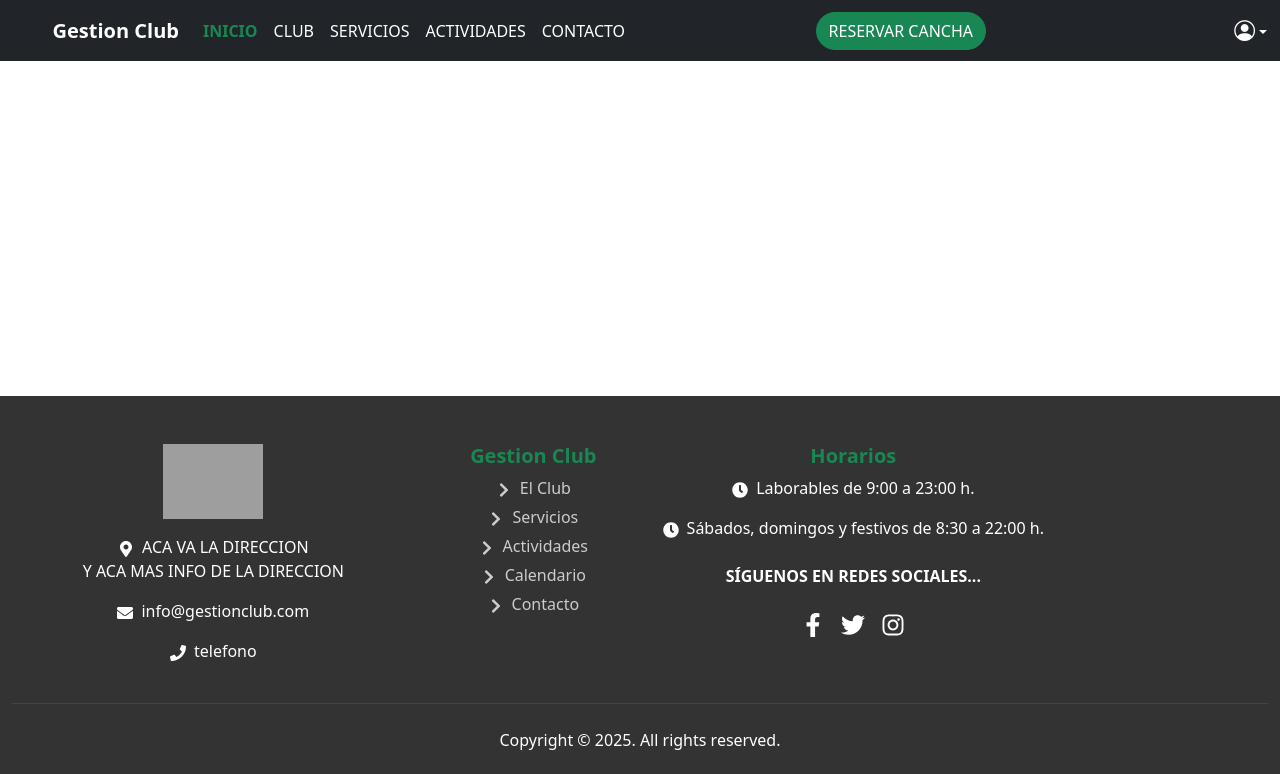
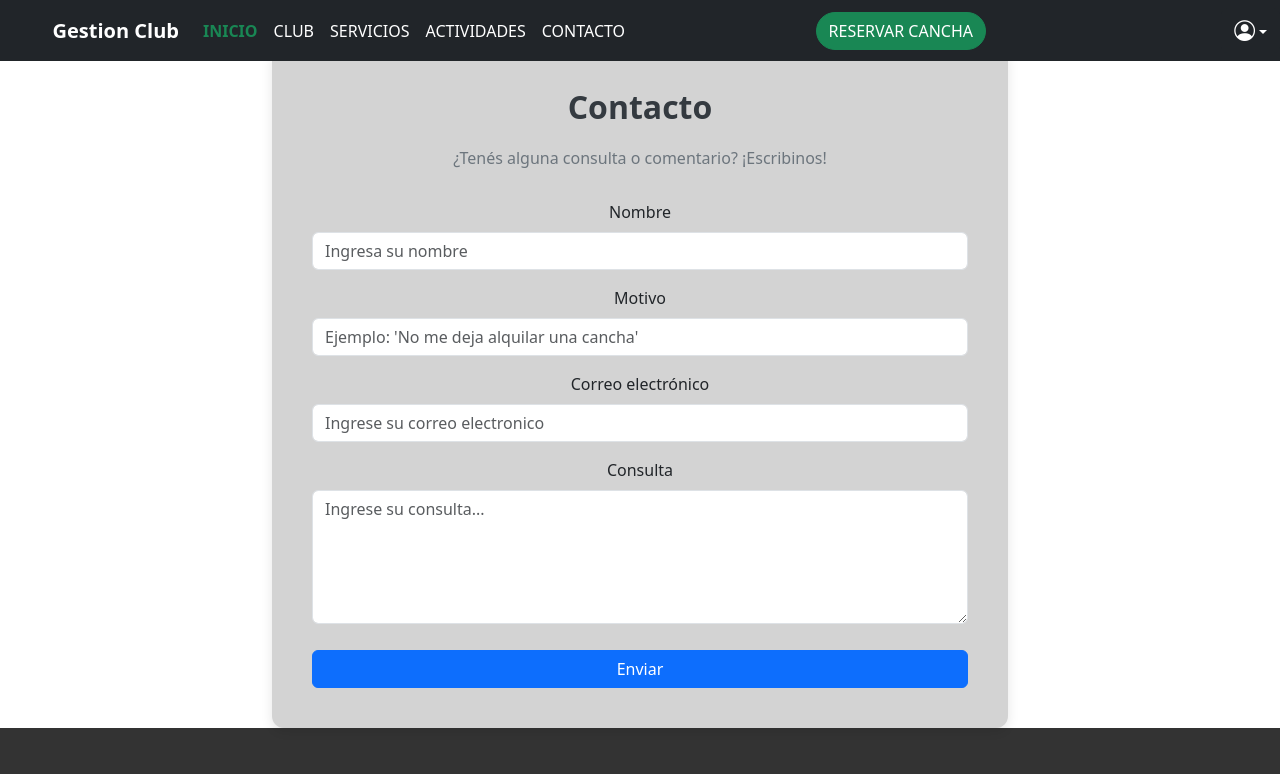
Before and after one commit to Juarba/Front-end-GestionClub, a React (Vite) app in the folder GestionClub/: page /aboutUs in a window 1280 px wide. Shown: the top 774 px of the page. Built offline with nearby package versions, Linux system fonts and the light colour scheme; sample sign-in values are in the browser's storage; grey boxes are pictures that could not be loaded.

Commit message:
Crear vista CONTACTO

```diff
--- a/GestionClub/package.json
+++ b/GestionClub/package.json
@@ -10,6 +10,7 @@
     "preview": "vite preview"
   },
   "dependencies": {
+    "@emailjs/browser": "^4.4.1",
     "bootstrap": "^5.3.5",
     "bootstrap-icons": "^1.13.1",
     "jwt-decode": "^4.0.0",
--- a/GestionClub/src/App.jsx
+++ b/GestionClub/src/App.jsx
@@ -8,6 +8,8 @@ import MainPage from './components/mainPage/MainPage';
 import LoginPage from './components/loginPage/LoginPage';
 import RegisterPage from './components/registerPage/RegisterPage';
 import AboutUs from './components/aboutUs/AboutUs';
+import ClubPage from './components/clubPage/clubPage';
+import ServicePage from './components/servicePage/servicePage';
 import BookingPage from './components/bookingPage/BookingPage';
 import UserCenterPage from './components/userCenter/UserCenterPage';
 
@@ -48,6 +50,26 @@ function App() {
       )
     },
     {
+      path: "/clubPage",
+      element: (
+        <PrivateRoute>
+          <Layout>
+            <ClubPage />
+          </Layout>
+        </PrivateRoute>
+      )
+    },
+    {
+      path: "/servicePage",
+      element: (
+        <PrivateRoute>
+          <Layout>
+            <ServicePage />
+          </Layout>
+        </PrivateRoute>
+      )
+    },
+    {
       path: "/booking",
       element: (
         <PrivateRoute>
--- /dev/null
+++ b/GestionClub/src/components/aboutUs/AboutUs.css
@@ -0,0 +1,26 @@
+.contact-container {
+    background-color: lightgrey;
+    border-radius: 12px;
+    padding: 40px;
+    box-shadow: 0 4px 12px rgba(0, 0, 0, 0.1);
+    }
+
+.contact-title {
+    font-weight: bold;
+    margin-bottom: 20px;
+    color: #343a40;
+}
+
+.contact-description {
+    margin-bottom: 30px;
+    color: #6c757d;
+}
+
+.contact-form label {
+    font-weight: 500;
+}
+
+.contact-form button {
+    width: 100%;
+    margin-top: 10px;
+}
--- a/GestionClub/src/components/aboutUs/AboutUs.jsx
+++ b/GestionClub/src/components/aboutUs/AboutUs.jsx
@@ -1,9 +1,119 @@
-import React from 'react'
+import React, { useState, useRef } from 'react';
+import { Container, Row, Col, Form, Button, Alert } from 'react-bootstrap';
+import emailjs from '@emailjs/browser';
+
+import './AboutUs.css';
 
 const AboutUs = () => {
+  const [formData, setFormData] = useState({
+    user_name: '',
+    reason: '',
+    user_email: '',
+    message: '',
+  });
+
+  const [submitted, setSubmitted] = useState(false);
+
+  const handleChange = (e) => {
+    setFormData({
+      ...formData,
+      [e.target.name]: e.target.value,
+    });
+    setSubmitted(false);
+  };
+
+  const form = useRef();
+
+  const sendEmail = (e) => {
+    e.preventDefault();
+
+    emailjs
+      .sendForm('service_s2q1y9g', 'template_m8z7d98', form.current, {
+        publicKey: 'iJr3FGss8mPjEtx2E',
+      })
+      .then(
+        () => {
+          console.log('SUCCESS!');
+          setSubmitted(true);
+          setFormData({ user_name: '', reason: '', user_email: '', message: '' });
+        },
+        (error) => {
+          console.log('FAILED...', error.text);
+        },
+      );
+    };
+
   return (
-    <div>AboutUs</div>
-  )
-}
+  <Container className="mt-5">
+    <Row className="justify-content-center">
+      <Col md={8}>
+        <div className="contact-container">
+          <h2 className="contact-title">Contacto</h2>
+          <p className="contact-description">
+            ¿Tenés alguna consulta o comentario? ¡Escribinos!
+          </p>
 
-export default AboutUs
+          {submitted && <Alert variant="success">¡Gracias por tu mensaje!</Alert>}
+
+          <Form  ref={form} onSubmit={sendEmail} className="contact-form">
+            <Form.Group className="mb-3" controlId="formName">
+              <Form.Label>Nombre</Form.Label>
+              <Form.Control
+                type="text"
+                name="user_name"
+                value={formData.user_name}
+                onChange={handleChange}
+                placeholder="Ingresa su nombre"
+                required
+              />
+            </Form.Group>
+
+            <Form.Group className="mb-3" controlId="formReason">
+              <Form.Label>Motivo</Form.Label>
+              <Form.Control
+                type="text"
+                name="reason"
+                value={formData.reason}
+                onChange={handleChange}
+                placeholder="Ejemplo: 'No me deja alquilar una cancha' "
+                required
+              />
+            </Form.Group>
+
+            <Form.Group className="mb-3" controlId="formEmail">
+              <Form.Label>Correo electrónico</Form.Label>
+              <Form.Control
+                type="email"
+                name="user_email"
+                value={formData.user_email}
+                onChange={handleChange}
+                placeholder="Ingrese su correo electronico"
+                required
+              />
+            </Form.Group>
+
+            <Form.Group className="mb-3" controlId="formMessage">
+              <Form.Label>Consulta</Form.Label>
+              <Form.Control
+                as="textarea"
+                name="message"
+                rows={5}
+                value={formData.message}
+                onChange={handleChange}
+                placeholder="Ingrese su consulta..."
+                required
+              />
+            </Form.Group>
+
+            <Button variant="primary" type="submit">
+              Enviar
+            </Button>
+          </Form>
+        </div>
+      </Col>
+    </Row>
+  </Container>
+  );
+};
+
+export default AboutUs;
--- /dev/null
+++ b/GestionClub/src/components/clubPage/clubPage.jsx
@@ -0,0 +1,7 @@
+import React from "react";
+
+const ClubPage = () => {
+
+}
+
+export default ClubPage;
--- a/GestionClub/src/components/layoutNav/LayoutNav.jsx
+++ b/GestionClub/src/components/layoutNav/LayoutNav.jsx
@@ -21,6 +21,14 @@ const LayoutNav = () => {
 
   const handleAboutUs = () => {
     navigate("/aboutUs");
+  };
+
+  const handleClubPage = () => {
+    navigate("/clubPage");
+  };
+
+  const handleServicePage = () => {
+    navigate("/servicePage");
   };
 
   const handleUserCenter = () => {
@@ -58,8 +66,8 @@ const LayoutNav = () => {
         <Navbar.Collapse id="navbar-nav">
           <Nav className="me-auto">
             <Nav.Link onClick={handleMainPage} className="nav-link-hover-green fw-bold text-success">INICIO</Nav.Link>
-            <Nav.Link onClick={handleAboutUs} className="nav-link-hover-green">CLUB</Nav.Link>
-            <Nav.Link onClick={handleAboutUs} className="nav-link-hover-green">SERVICIOS</Nav.Link>
+            <Nav.Link onClick={handleClubPage} className="nav-link-hover-green">CLUB</Nav.Link>
+            <Nav.Link onClick={handleServicePage} className="nav-link-hover-green">SERVICIOS</Nav.Link>
             <Nav.Link onClick={handleBookingPage} className="nav-link-hover-green">ACTIVIDADES</Nav.Link>
             <Nav.Link onClick={handleAboutUs} className="nav-link-hover-green">CONTACTO</Nav.Link>
           </Nav>
--- /dev/null
+++ b/GestionClub/src/components/servicePage/servicePage.jsx
@@ -0,0 +1,7 @@
+import React from "react";
+
+const ServicePage = () => {
+
+}
+
+export default ServicePage;
```
Also changed, not shown: 1 other file (tests, documents, lock files or other folders).
